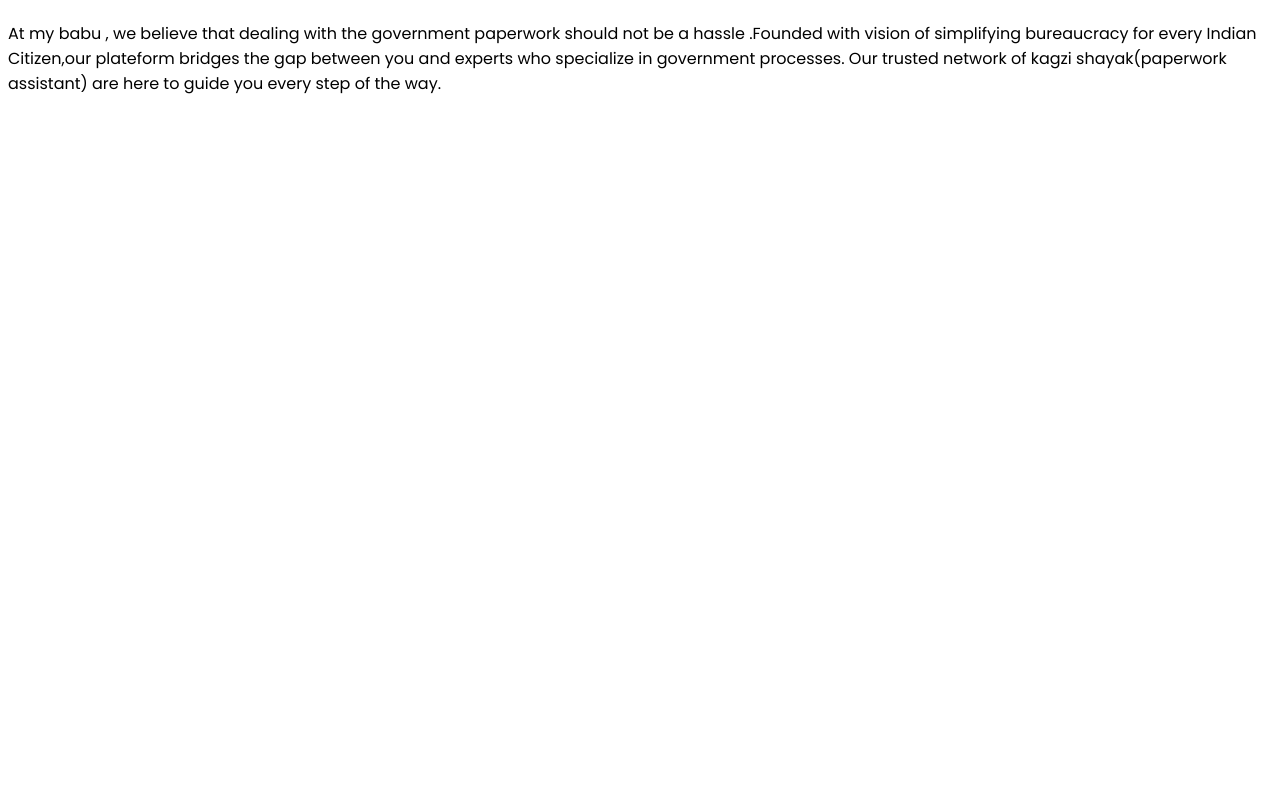
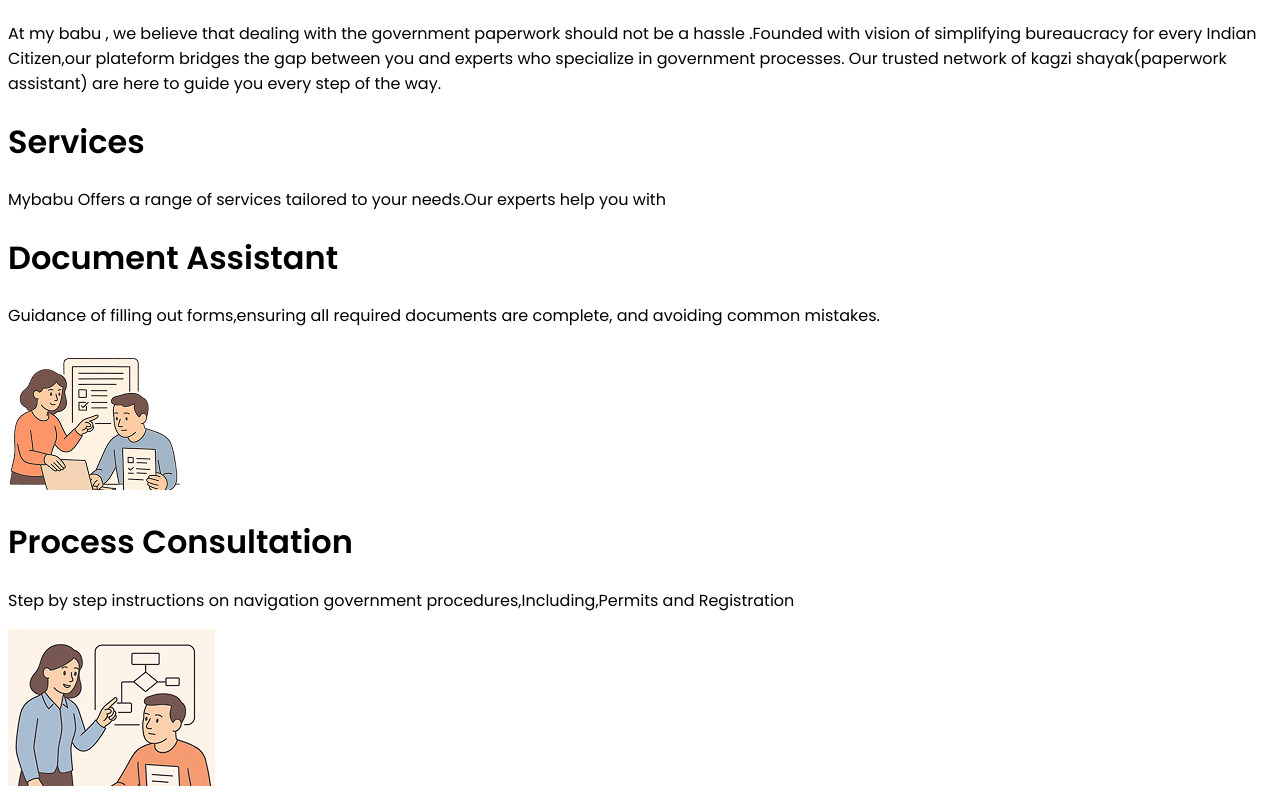
Before and after one commit to suryanshpandey61/My_Babu_2.0, a Next.js app: page / in a window 1280 px wide. Shown: the part 3326-4120 px from the top of the page. Before the commit the page ends 3438 px from the top, so only its background shows below. Built offline with nearby package versions, Linux system fonts and the light colour scheme.

Commit message:
Services added

```diff
--- a/src/app/page.tsx
+++ b/src/app/page.tsx
@@ -1,5 +1,6 @@
 import HeroSection from "@/components/herosection";
 import Navbar from "@/components/navbar";
+import Services from "@/components/services";
 import WhoWeAre from "@/components/whoWeAre";
 import Work from "@/components/works";
 import { Poppins } from "next/font/google";
@@ -16,6 +17,7 @@
      {/* <HeroSection/> */}
      <Work/>
      <WhoWeAre/>
+     <Services/>
     </div>
   );
 }
--- a/src/components/services/index.tsx
+++ b/src/components/services/index.tsx
@@ -1,5 +1,4 @@
 import Image from "next/image";
-import React from "react";
 import documentVerificationImg from "../../assests/DocumentAssistantImg.png";
 import processConsultatinImg from "../../assests/ProcessConsultationImg.png";
 import personalizedImg from "../../assests/PersonalizedSupportImg.png";
```
